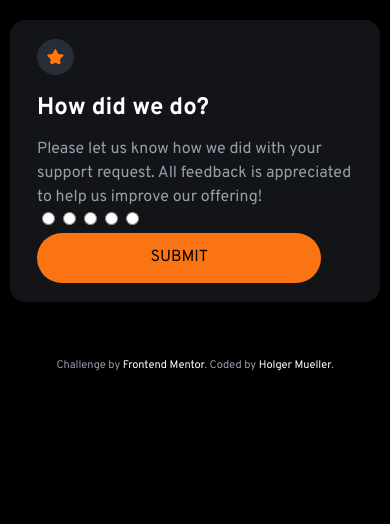
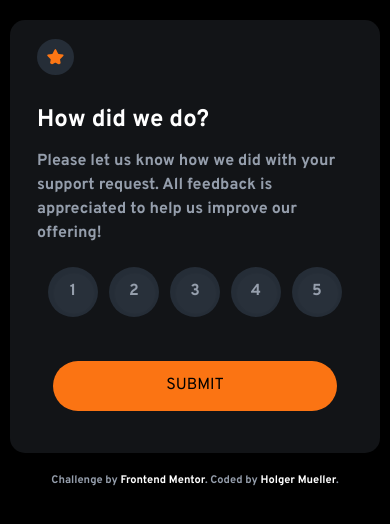
Before and after one commit to Holgermueller/interactive-rating-compnent, a plain HTML site: page index.html in a window 390 px wide. Drawn offline with Linux system fonts and the light colour scheme.

Commit message:
mobile styles finished

```diff
--- a/index.html
+++ b/index.html
@@ -27,7 +27,7 @@
   <body>
     <!-- Rating state start -->
     <main>
-      <section>
+      <section class="rating-form">
         <img class="star-icon" src="images/icon-star.svg" alt="Star icon" />
 
         <h1>How did we do?</h1>
@@ -37,16 +37,34 @@
           is appreciated to help us improve our offering!
         </p>
 
-        <input type="radio" name="" id="" /><input
-          type="radio"
-          name=""
-          id=""
-        /><input type="radio" name="" id="" /><input
-          type="radio"
-          name=""
-          id=""
-        /><input type="radio" name="" id="" />
+        <div class="rating-buttons">
+          <div class="rating-container">
+            <input type="radio" name="rating" id="one" value="1" />
+            <label for="one">1</label>
+          </div>
 
+          <div class="rating-container">
+            <input type="radio" name="rating" id="two" value="2" />
+            <label for="two">2</label>
+          </div>
+
+          <div class="rating-container">
+            <input type="radio" name="rating" id="three" value="3" />
+            <label for="three">3</label>
+          </div>
+
+          <div class="rating-container">
+            <input type="radio" name="rating" id="four" value="4" />
+            <label for="four">4</label>
+          </div>
+
+          <div class="rating-container">
+            <input type="radio" name="rating" id="five" value="5" />
+            <label for="five">5</label>
+          </div>
+        </div>
+
+        <div class="button-container">
           <button
             class="submit"
             id="submitRating"
@@ -56,14 +74,17 @@
           >
             Submit
           </button>
+        </div>
       </section>
 
       <section class="thank-you">
-        <!-- Rating state end -->
+        <img
+          class="thank-you-image"
+          src="images/illustration-thank-you.svg"
+          alt="Image illustrating that we've received your rating"
+        />
 
-        <!-- Thank you state start -->
-
-        <p>
+        <p class="rating-submitted">
           You selected
           <!-- Add rating here -->
           out of 5
@@ -77,10 +98,6 @@
         </p>
       </section>
     </main>
-
-    1 2 3 4 5
-
-    <!-- Thank you state end -->
 
     <footer class="attribution">
       <p>
--- a/styles.css
+++ b/styles.css
@@ -4,6 +4,7 @@ html {
   margin: 0;
   box-sizing: border-box;
   font-family: "Overpass", sans-serif;
+  font-weight: 700;
   background-color: hsl(0, 0%, 0%);
 }
 
@@ -21,12 +22,61 @@ main {
   border-radius: 50%;
 }
 
-h1 {
+h1,
+h2 {
   color: hsl(0, 0%, 100%);
+  margin-top: 10%;
 }
 
 p {
   color: hsl(217, 12%, 63%);
+}
+
+.rating-buttons {
+  display: flex;
+  justify-content: space-evenly;
+  margin: 7% auto;
+}
+
+.rating-container {
+  position: relative;
+  border-radius: 50%;
+  width: 50px;
+  height: 50px;
+  background-color: hsl(213, 19%, 18%);
+}
+
+.rating-container label,
+.rating-container input {
+  position: absolute;
+  display: block;
+  top: 0;
+  left: 0;
+  right: 0;
+  bottom: 0;
+}
+
+.rating-container label {
+  cursor: pointer;
+  z-index: 90;
+  line-height: 3em;
+  text-align: center;
+  color: hsl(217, 12%, 63%);
+}
+
+.rating-container input[type="radio"] {
+  opacity: 0.011;
+  z-index: 100;
+}
+
+.rating-container input[type="radio"]:checked + label {
+  background-color: hsl(25, 97%, 53%);
+  color: hsl(0, 0%, 0%);
+  border-radius: 50%;
+}
+
+.button-container {
+  text-align: center;
 }
 
 .submit {
@@ -35,12 +85,27 @@ p {
   border-radius: 36px;
   padding: 16px;
   width: 90%;
-
   text-transform: uppercase;
+  margin: 7% auto;
 }
 
 .thank-you {
+  margin-top: 5%;
+  text-align: center;
   display: none;
+}
+
+.thank-you-image {
+  margin: auto;
+}
+
+.rating-submitted {
+  color: hsl(25, 97%, 53%);
+  background-color: hsl(213, 19%, 18%);
+  border-radius: 36px;
+  padding: 12px;
+  width: 90%;
+  margin: 15% auto;
 }
 
 .attribution {
```
Lines whose indentation alone changed are shown as unchanged.
